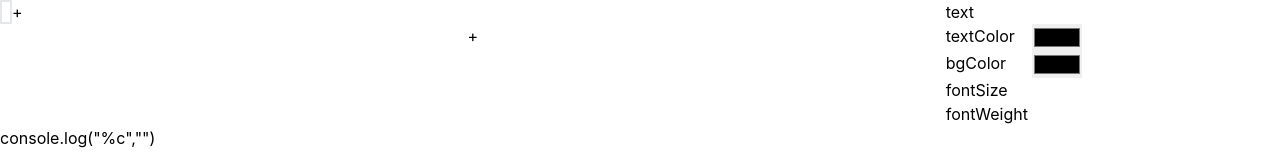
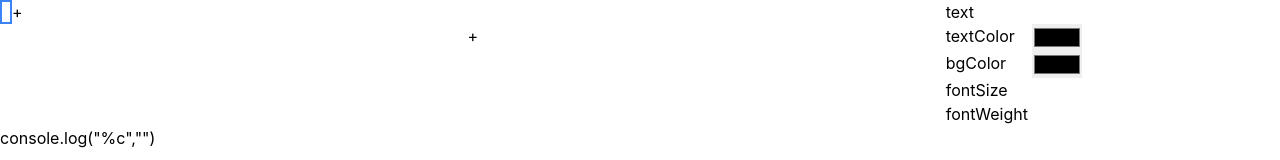
Before and after one commit to Cattamoo/colorful-log-maker, a React (Create React App) app: page / in a window 1280 px wide. Shown: the top 160 px of the page. Built offline with nearby package versions, Linux system fonts and the light colour scheme.

Commit message:
현재 선택된 Item border color 변경

```diff
--- a/src/App.tsx
+++ b/src/App.tsx
@@ -3,28 +3,32 @@ import Line from "./components/Line";
 import Editor from "./components/Editor";
 import {ItemType} from "./components/Item";
 
+const defaultItem = { text: '', style: {} };
+
 export default function App() {
-	const [current, setCurrent] = useState({ line: 0, item: 0 })
+	const [current, setCurrent] = useState({ id: `${new Date().getTime()}`, line: 0, item: 0 })
 	const [lines, setLines] = useState<ItemType[][]>([
 		[
-			{ id: `${new Date().getTime()}`, text: '', style: {} }
+			{ ...defaultItem, id: `${new Date().getTime()}` }
 		]
 	]);
 	const handleChangeCurrent = (id: string) => {
-		lines.find((line, lineIdx) => line.find((item, itemIdx) => item.id === id && setCurrent({ line: lineIdx, item: itemIdx })))
+		lines.find((line, lineIdx) => line.find((item, itemIdx) => item.id === id && setCurrent({ id, line: lineIdx, item: itemIdx })))
 	}
 	const handleAddLine = () => {
+		const id = `${new Date().getTime()}`;
 		const lineArr = lines;
-		lineArr.push([{ id: `${new Date().getTime()}`, text: '', style: {} }]);
+		lineArr.push([{ ...defaultItem, id }]);
 		setLines(lineArr);
-		setCurrent({ line: lineArr.length - 1, item: 0 });
+		setCurrent({ id, line: lineArr.length - 1, item: 0 });
 	}
 	const handleAddItem = (addedLine: number) => {
+		const id = `${new Date().getTime()}`;
 		const lineArr = lines;
 		lineArr.map((line, index) => {
 			if(index === addedLine) {
-				line.push({ id: `${new Date().getTime()}`, text: '', style: {} });
-				setCurrent({ line: addedLine, item: line.length - 1 });
+				line.push({ ...defaultItem, id });
+				setCurrent({ id, line: addedLine, item: line.length - 1 });
 			}
 			return line;
 		})
@@ -58,7 +62,7 @@ export default function App() {
 			<div className="flex">
 				<ul className="flex-1 flex flex-col">
 					{
-						lines.map((line, index) => <Line key={index} items={line} addLine={() => handleAddItem(index)} setCurrent={handleChangeCurrent} />)
+						lines.map((line, index) => <Line key={index} items={line} addLine={() => handleAddItem(index)} current={current} setCurrent={handleChangeCurrent} />)
 					}
 					<button onClick={handleAddLine}>+</button>
 				</ul>
--- a/src/components/Item.tsx
+++ b/src/components/Item.tsx
@@ -7,12 +7,17 @@ export type ItemType = {
 }
 
 type Props = ItemType & {
+	current: {
+		id: string;
+		line: number;
+		item: number;
+	}
 	setCurrent: (id: string) => void
 };
 
-export default function Item({ id, text, style = {}, setCurrent }: Props) {
+export default function Item({ id, text, style = {}, current, setCurrent }: Props) {
 	return (
-		<li className="flex items-end border-2 p-1" style={style} onClick={() => setCurrent(id)}>
+		<li className={`flex items-end border-2 p-1 ${current.id === id ? 'border-blue-500' : ''}`} style={style} onClick={() => setCurrent(id)}>
 			<pre>{text}</pre>
 		</li>
 	);
--- a/src/components/Line.tsx
+++ b/src/components/Line.tsx
@@ -3,15 +3,20 @@ import Item, {ItemType} from "./Item";
 type Props = {
 	items: ItemType[];
 	addLine: () => void;
+	current: {
+		id: string;
+		line: number;
+		item: number;
+	}
 	setCurrent: (id: string) => void
 }
 
-export default function Line({ items = [], addLine, setCurrent }: Props) {
+export default function Line({ items = [], addLine, current, setCurrent }: Props) {
 	return (
 		<li className="flex">
 			<ul className="flex">
 				{
-					items.map(item => <Item key={item.id} {...item} setCurrent={setCurrent} />)
+					items.map(item => <Item key={item.id} {...item} current={current} setCurrent={setCurrent} />)
 				}
 			</ul>
 			<button onClick={addLine}>+</button>
```
